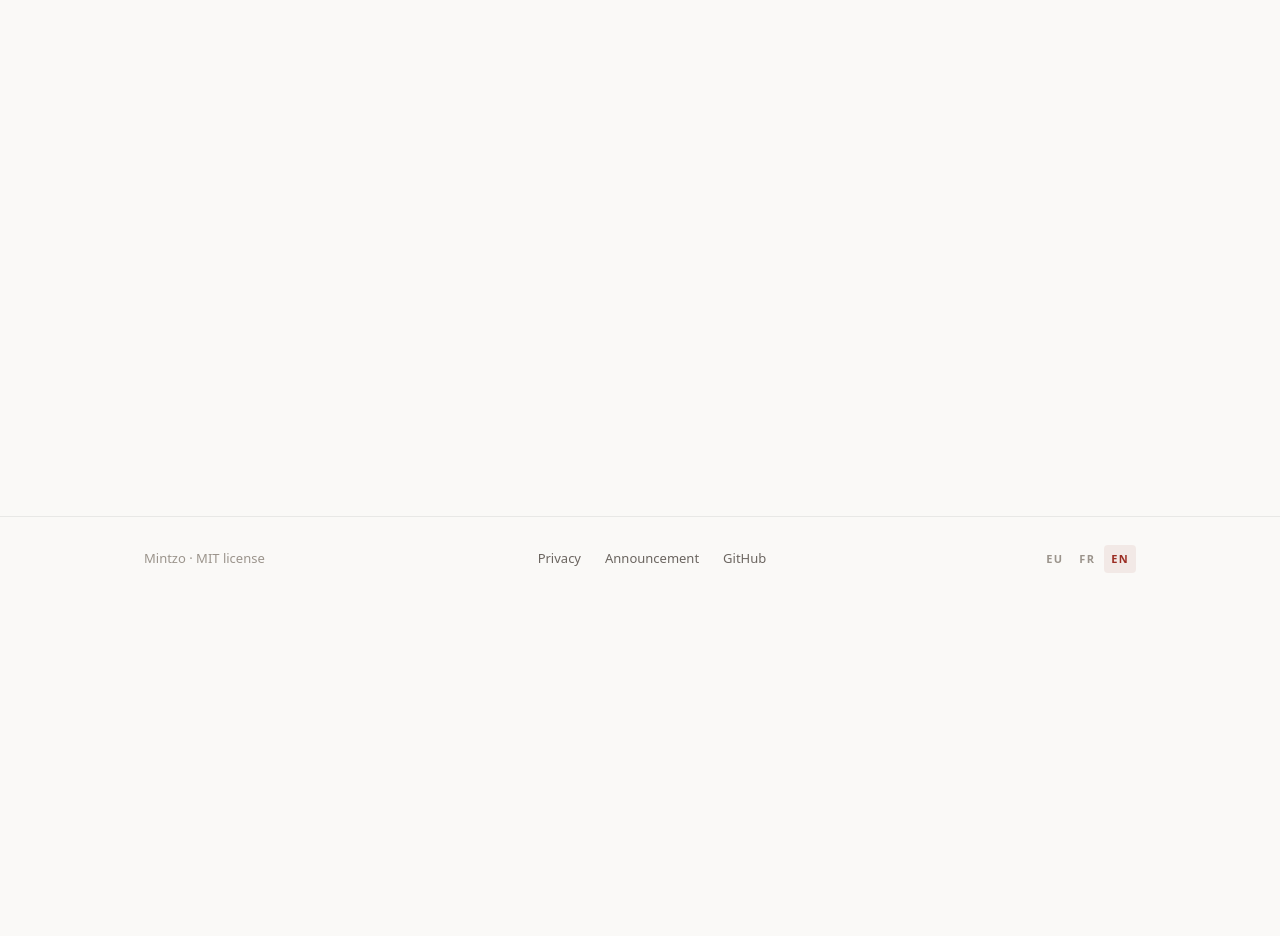
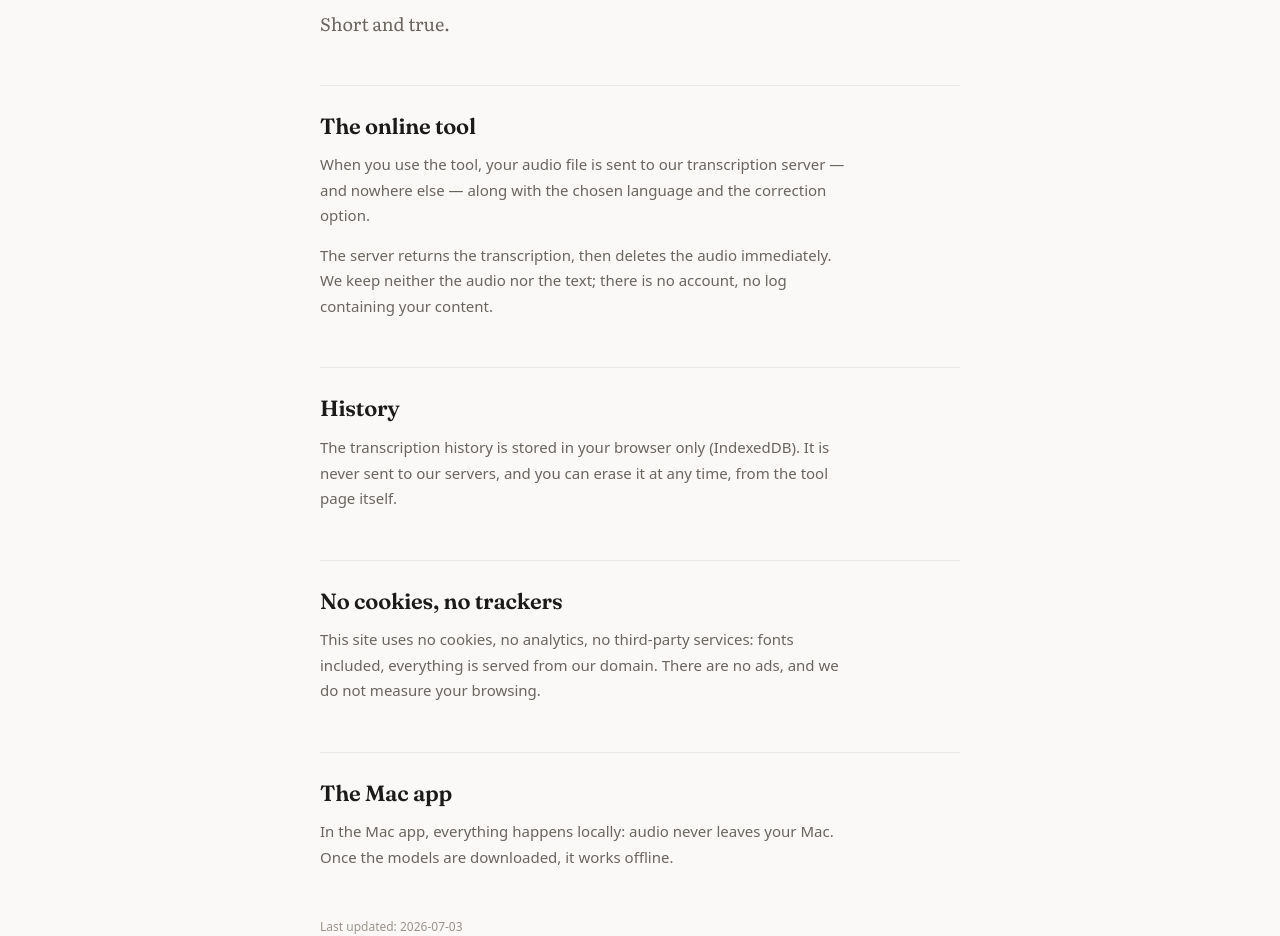
Before and after one commit to vincentreboul/mintzo, a SvelteKit app in the folder web/app/: page /pribatutasuna in a window 1280 px wide. Before the commit this address had no page. Shown: the part 199-1135 px from the top of the page. Before the commit the page ends 800 px from the top, so only its background shows below. Built offline with nearby package versions, Linux system fonts and the light colour scheme.

Commit message:
feat(web): pribatutasuna — page confidentialité courte et vraie (suppression immédiate, zéro cookie/tracker/tiers)

```diff
--- /dev/null
+++ b/web/app/src/routes/pribatutasuna/+page.svelte
@@ -0,0 +1,81 @@
+<script lang="ts">
+	import { t } from '$lib/i18n/index.svelte';
+</script>
+
+<svelte:head>
+	<title>{t('privacy.metaTitle')}</title>
+	<meta name="description" content={t('privacy.metaDescription')} />
+</svelte:head>
+
+<div class="shell page">
+	<header class="page-head">
+		<h1 class="display title">{t('privacy.title')}</h1>
+		<p class="lead">{t('privacy.lead')}</p>
+	</header>
+
+	<section>
+		<h2 class="display sub">{t('privacy.s1Head')}</h2>
+		<p>{t('privacy.s1P1')}</p>
+		<p>{t('privacy.s1P2')}</p>
+	</section>
+
+	<section>
+		<h2 class="display sub">{t('privacy.s2Head')}</h2>
+		<p>{t('privacy.s2P1')}</p>
+	</section>
+
+	<section>
+		<h2 class="display sub">{t('privacy.s3Head')}</h2>
+		<p>{t('privacy.s3P1')}</p>
+	</section>
+
+	<section>
+		<h2 class="display sub">{t('privacy.s4Head')}</h2>
+		<p>{t('privacy.s4P1')}</p>
+	</section>
+
+	<p class="updated tnum">{t('privacy.updated')}</p>
+</div>
+
+<style>
+	.page {
+		max-width: 46rem;
+		padding-block: clamp(3rem, 7vw, 5rem) clamp(2rem, 5vw, 3rem);
+	}
+
+	.title {
+		font-size: clamp(2rem, 5vw, 2.75rem);
+	}
+
+	.lead {
+		margin-top: 0.875rem;
+		font-family: var(--font-read);
+		font-optical-sizing: auto;
+		font-size: 1.125rem;
+		color: var(--ink-2);
+	}
+
+	section {
+		margin-top: clamp(2.25rem, 5vw, 3rem);
+		padding-top: 1.75rem;
+		border-top: 1px solid var(--hairline);
+	}
+
+	.sub {
+		font-size: 1.375rem;
+	}
+
+	section p {
+		margin-top: 0.875rem;
+		font-size: 0.9375rem;
+		line-height: 1.7;
+		color: var(--ink-2);
+		max-width: 62ch;
+	}
+
+	.updated {
+		margin-top: 3rem;
+		font-size: 0.75rem;
+		color: var(--ink-3);
+	}
+</style>
```
